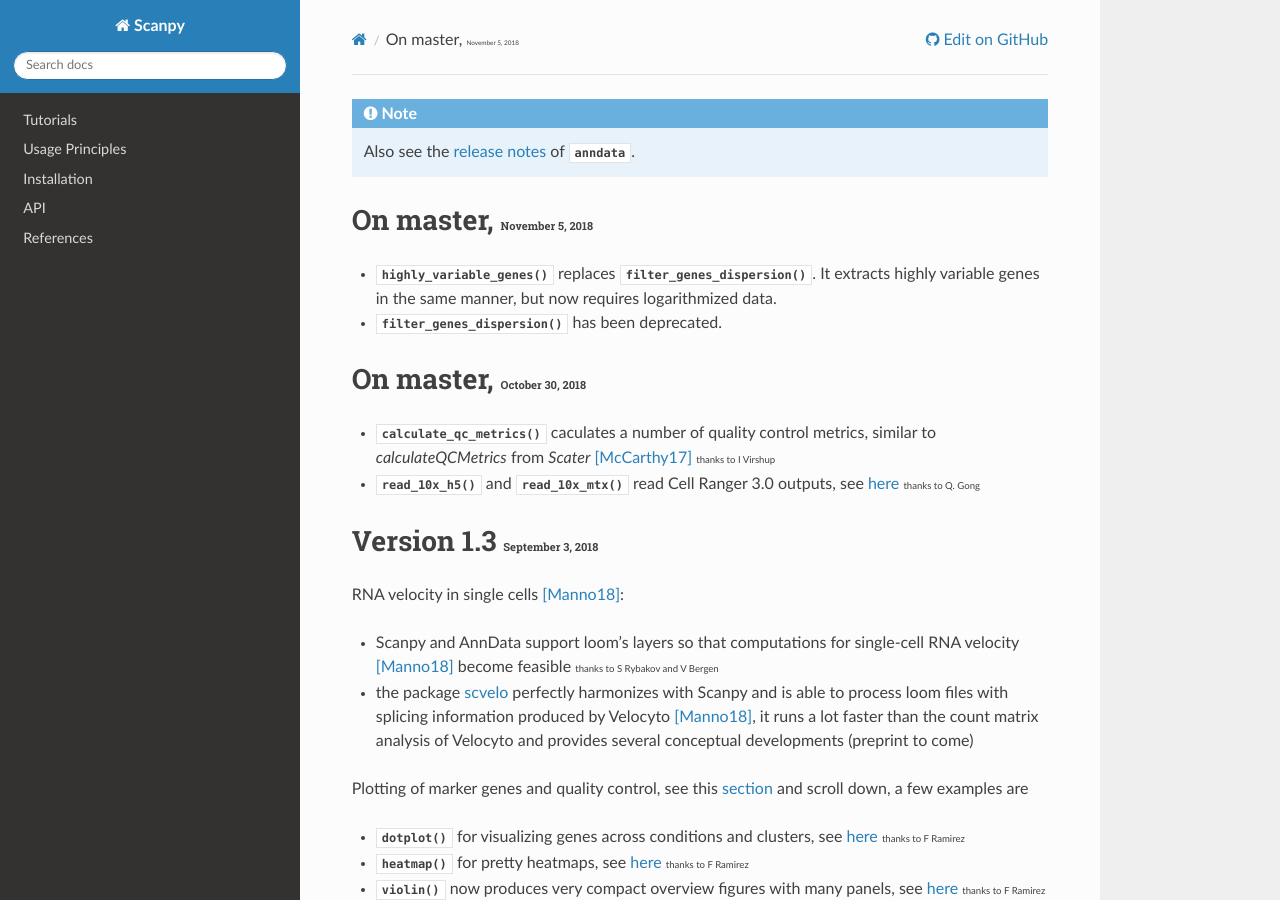
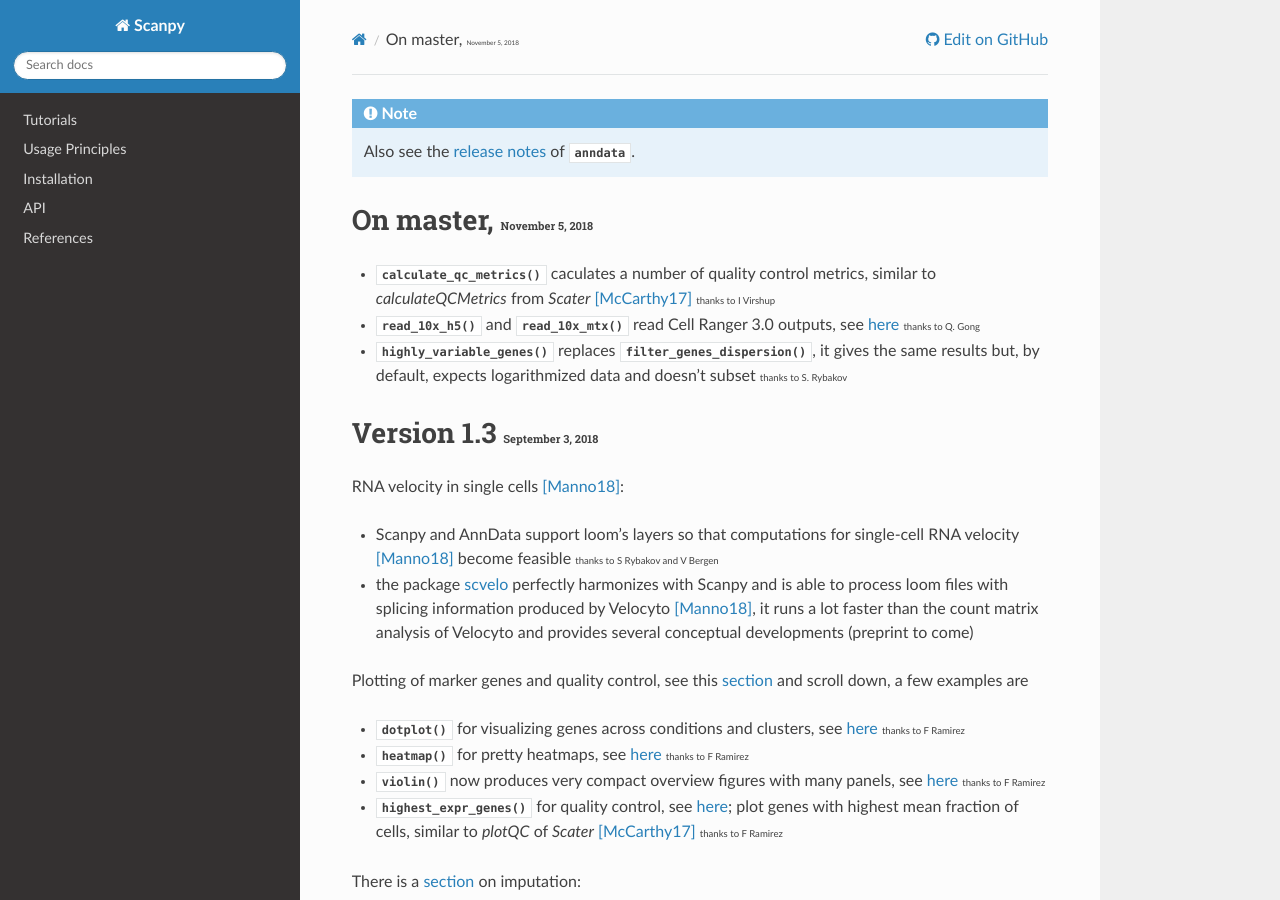
Before and after one commit to scverse/scanpy, a Sphinx documentation site: the page built from docs/release_notes.rst, in a window 1280 px wide and 900 px high. Built offline with Sphinx 7.4.7 and the Read the Docs theme 2.0.0, drawn with Linux system fonts in a browser that asks for light colours; the version number could not be read and is left out.

Commit message:
updated release notes

```diff
--- a/docs/release_notes.rst
+++ b/docs/release_notes.rst
@@ -9,15 +9,10 @@
 
 On master, :small:`November 5, 2018`
 ------------------------------------
-- :func:`~scanpy.api.pp.highly_variable_genes` replaces :func:`~scanpy.api.pp.filter_genes_dispersion`. It extracts highly variable genes in the same manner, but now requires logarithmized data.
-- :func:`~scanpy.api.pp.filter_genes_dispersion` has been deprecated.
-
-
-On master, :small:`October 30, 2018`
-------------------------------------
 
 - :func:`~scanpy.api.pp.calculate_qc_metrics` caculates a number of quality control metrics, similar to `calculateQCMetrics` from *Scater* [McCarthy17]_ :smaller:`thanks to I Virshup`
 - :func:`~scanpy.api.pp.read_10x_h5` and :func:`~scanpy.api.pp.read_10x_mtx` read Cell Ranger 3.0 outputs, see `here <https://github.com/theislab/scanpy/pull/334>`__  :smaller:`thanks to Q. Gong`
+- :func:`~scanpy.api.pp.highly_variable_genes` replaces :func:`~scanpy.api.pp.filter_genes_dispersion`, it gives the same results but, by default, expects logarithmized data and doesn't subset :smaller:`thanks to S. Rybakov`
 
 
 Version 1.3 :small:`September 3, 2018`
```
